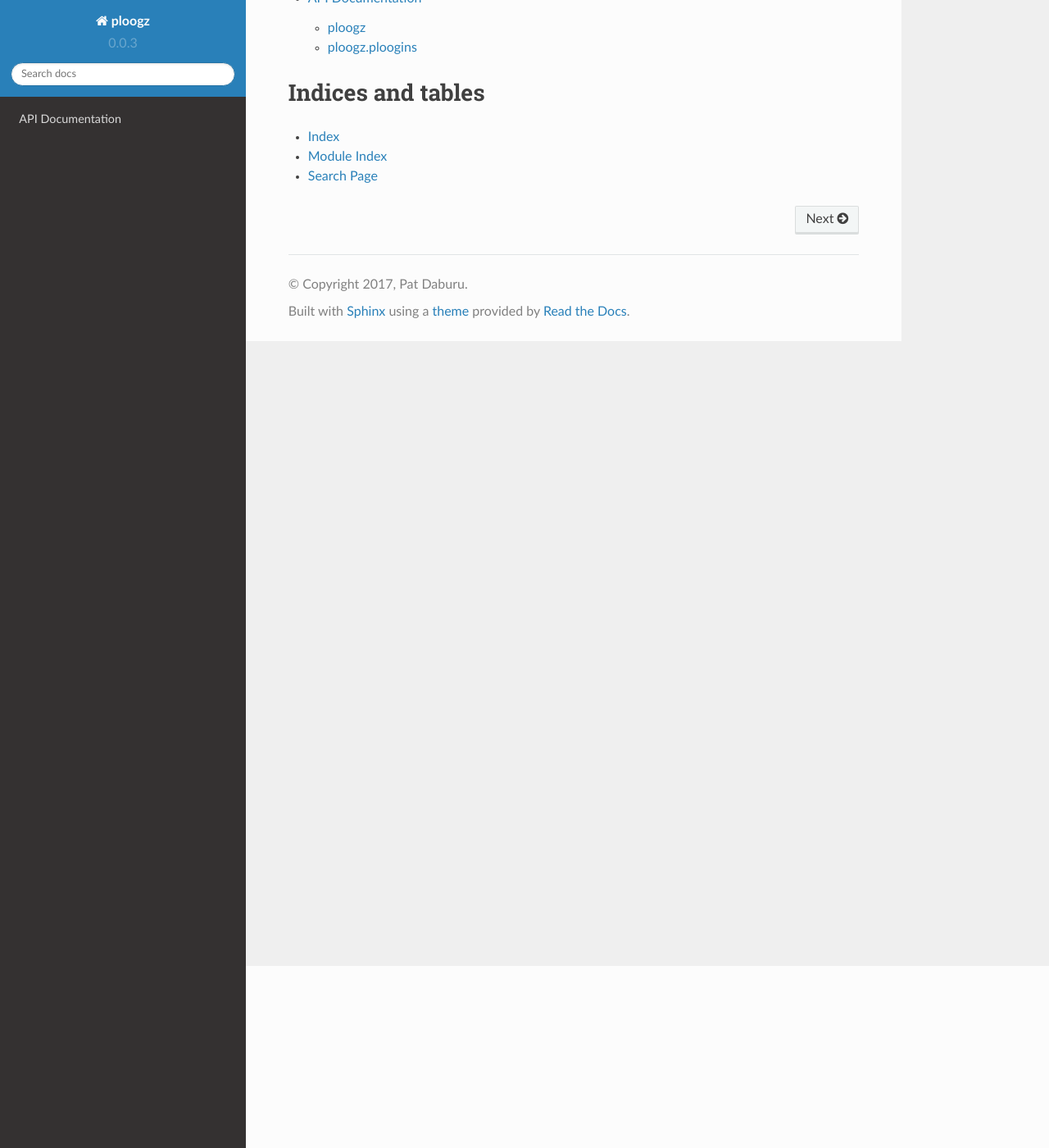
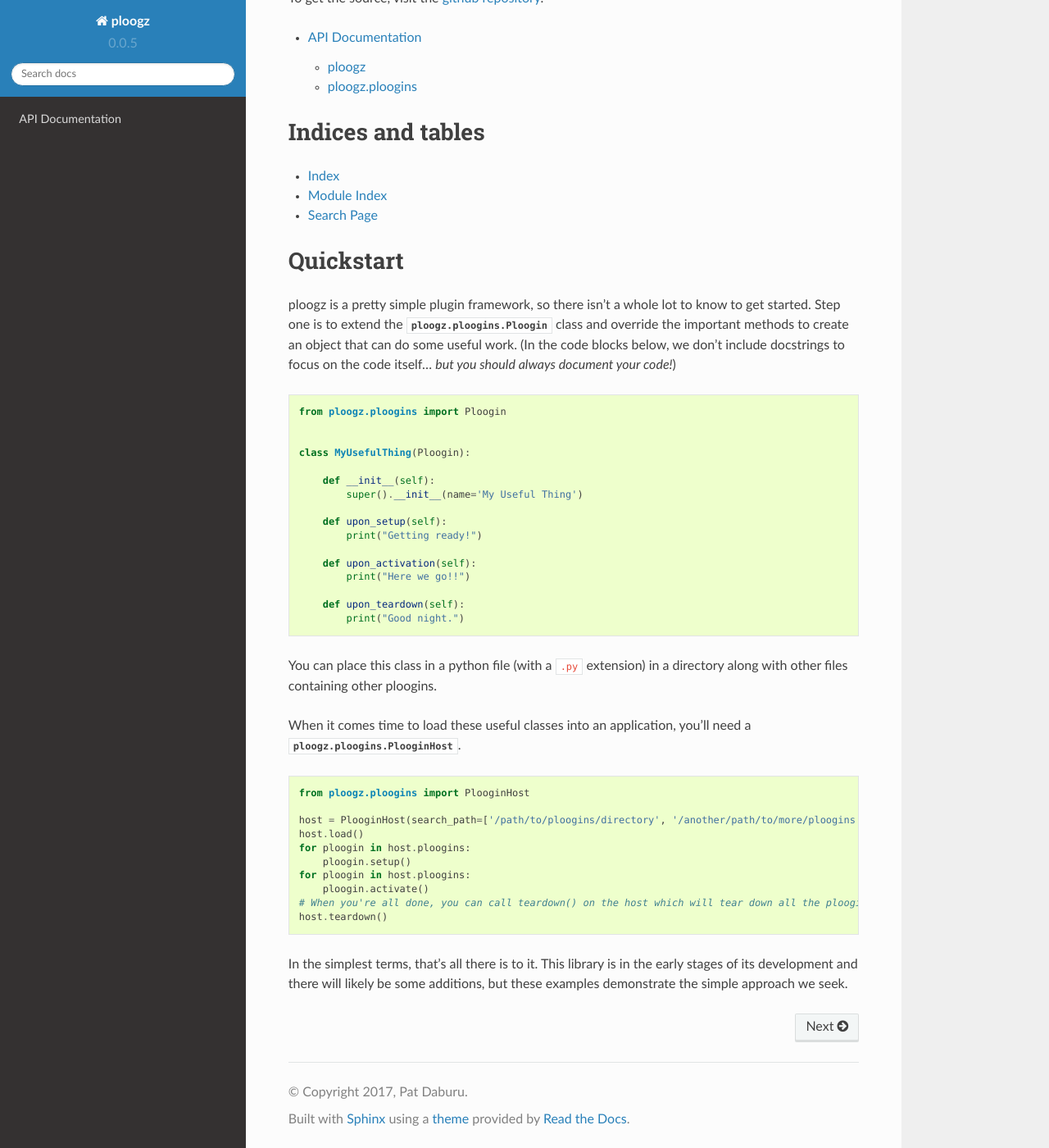
Before and after one commit to patdaburu/ploogz, a Sphinx documentation site: the page built from docs/source/index.rst, in a window 1280 px wide and 1400 px high, scrolled down 222 px. Shown: the whole window at 82% size. Built offline with Sphinx 7.4.7 and the Read the Docs theme 2.0.0, drawn with Linux system fonts in a browser that asks for light colours; some of the changed text lies outside the part shown.

Commit message:
Updating to version 0.0.5 and re-attempting upload to PyPI.

```diff
--- a/docs/source/index.rst
+++ b/docs/source/index.rst
@@ -7,6 +7,8 @@ ploogz:  A simple python plugin framework.
 ==========================================
 
 Ploog it in and go.
+
+To get the source, visit the `github repository <https://github.com/patdaburu/ploogz>`_.
 
 .. toctree::
     :glob:
@@ -22,3 +24,53 @@ Indices and tables
 * :ref:`genindex`
 * :ref:`modindex`
 * :ref:`search`
+
+
+Quickstart
+==========
+
+ploogz is a pretty simple plugin framework, so there isn't a whole lot to know to get started.  Step one is to extend
+the :py:class:`ploogz.ploogins.Ploogin` class and override the important methods to create an object that can do some
+useful work.  (In the code blocks below, we don't include docstrings to focus on the code itself... *but you should
+always document your code!*)
+
+.. code-block:: python
+
+    from ploogz.ploogins import Ploogin
+
+
+    class MyUsefulThing(Ploogin):
+
+        def __init__(self):
+            super().__init__(name='My Useful Thing')
+
+        def upon_setup(self):
+            print("Getting ready!")
+
+        def upon_activation(self):
+            print("Here we go!!")
+
+        def upon_teardown(self):
+            print("Good night.")
+
+You can place this class in a python file (with a ``.py`` extension) in a directory along with other files containing
+other ploogins.
+
+When it comes time to load these useful classes into an application, you'll need a
+:py:class:`ploogz.ploogins.PlooginHost`.
+
+.. code-block:: python
+
+    from ploogz.ploogins import PlooginHost
+
+    host = PlooginHost(search_path=['/path/to/ploogins/directory', '/another/path/to/more/ploogins'])
+    host.load()
+    for ploogin in host.ploogins:
+        ploogin.setup()
+    for ploogin in host.ploogins:
+        ploogin.activate()
+    # When you're all done, you can call teardown() on the host which will tear down all the ploogins.
+    host.teardown()
+
+In the simplest terms, that's all there is to it.  This library is in the early stages of its development and there
+will likely be some additions, but these examples demonstrate the simple approach we seek.
--- a/ploogz/__init__.py
+++ b/ploogz/__init__.py
@@ -8,5 +8,5 @@
 Provide a brief description of the module.
 """
 
-__version__ = '0.0.3'  # The working version.
-__release__ = '0.0.3'  # The release version.
+__version__ = '0.0.5'  # The working version.
+__release__ = '0.0.5'  # The release version.
```
Also changed, not shown: README.md (+3 -1 lines), setup.py (+5 -3 lines), 1 other file.
